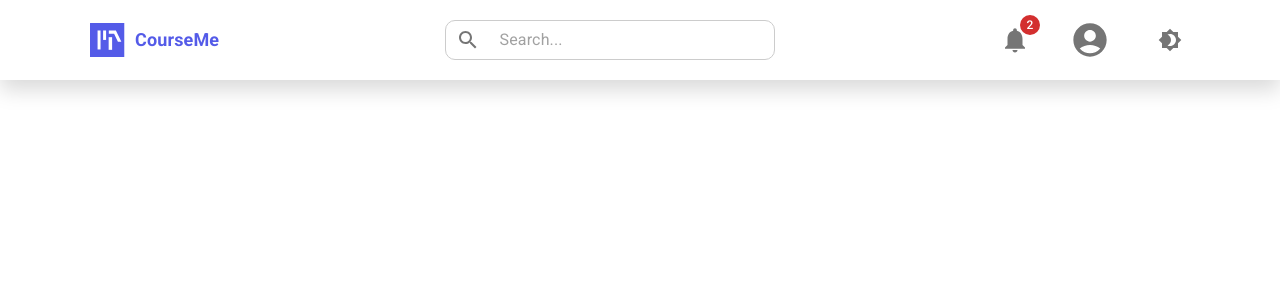
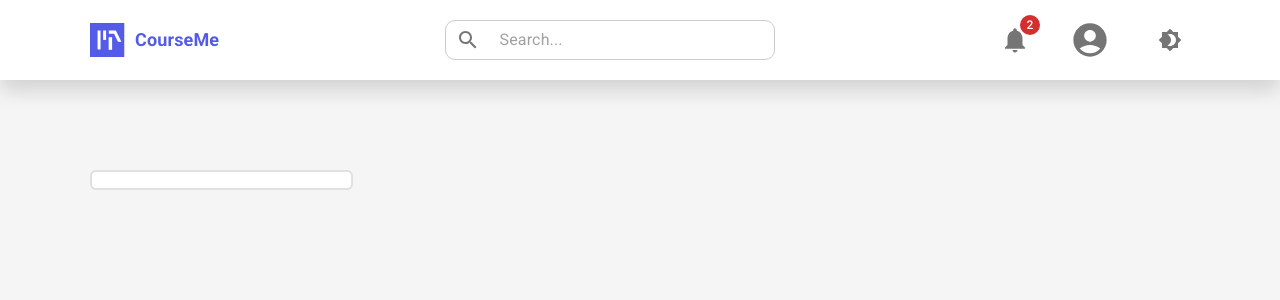
Before and after one commit to MaxCojocari/tum-web-lab6, a React (Create React App) app: page / in a window 1280 px wide. Shown: the top 300 px of the page. Built offline with nearby package versions, Linux system fonts and the light colour scheme.

Commit message:
feat: implement general layout

```diff
--- a/src/App.tsx
+++ b/src/App.tsx
@@ -4,12 +4,18 @@ import {
   Box,
   createTheme,
   CssBaseline,
+  Grid,
   PaletteMode,
+  Paper,
   Shadows,
+  Stack,
+  styled,
   ThemeOptions,
   ThemeProvider,
 } from "@mui/material";
 import { grey } from "@mui/material/colors";
+import { Sidebar } from "./components/Sidebar";
+import CoursesList from "./components/CoursesList";
 
 function App() {
   const [mode, setMode] = useState<"light" | "dark">("light");
@@ -20,7 +26,7 @@ function App() {
       ...(mode === "light"
         ? {
             background: {
-              default: "#fff",
+              default: "#f5f5f5",
               paper: grey[600],
             },
             primary: {
@@ -41,8 +47,16 @@ function App() {
   return (
     <ThemeProvider theme={theme}>
       <CssBaseline />
-      <Box bgcolor={"background.default"} color={"text.primary"}>
+      <Box>
         <Navbar setMode={setMode} mode={mode} />
+        <Grid container spacing={2} sx={{ padding: "90px 90px 0px 90px" }}>
+          <Grid item xs={3}>
+            <Sidebar />
+          </Grid>
+          <Grid item xs={9}>
+            <CoursesList />
+          </Grid>
+        </Grid>
       </Box>
     </ThemeProvider>
   );
--- /dev/null
+++ b/src/components/Course.tsx
@@ -0,0 +1,3 @@
+export default function Course() {
+  return <></>;
+}
--- /dev/null
+++ b/src/components/CoursesList.tsx
@@ -0,0 +1,12 @@
+import Course from "./Course";
+
+export default function CoursesList() {
+  return (
+    <>
+      <Course />
+      <Course />
+      <Course />
+      <Course />
+    </>
+  );
+}
--- /dev/null
+++ b/src/components/Sidebar.tsx
@@ -0,0 +1,22 @@
+import { styled } from "@mui/material/styles";
+import { Paper } from "@mui/material";
+
+const StyledSidebar = styled(Paper)(({ theme }) => ({
+  backgroundColor: theme.palette.mode === "dark" ? "#1A2027" : "#fff",
+  ...theme.typography.body2,
+  padding: theme.spacing(1),
+  textAlign: "center",
+  color: theme.palette.text.secondary,
+  borderColor: theme.palette.divider,
+  borderStyle: "solid",
+  borderWidth: "2px",
+  borderRadius: "6px",
+}));
+
+export function Sidebar() {
+  return (
+    <>
+      <StyledSidebar></StyledSidebar>
+    </>
+  );
+}
```
